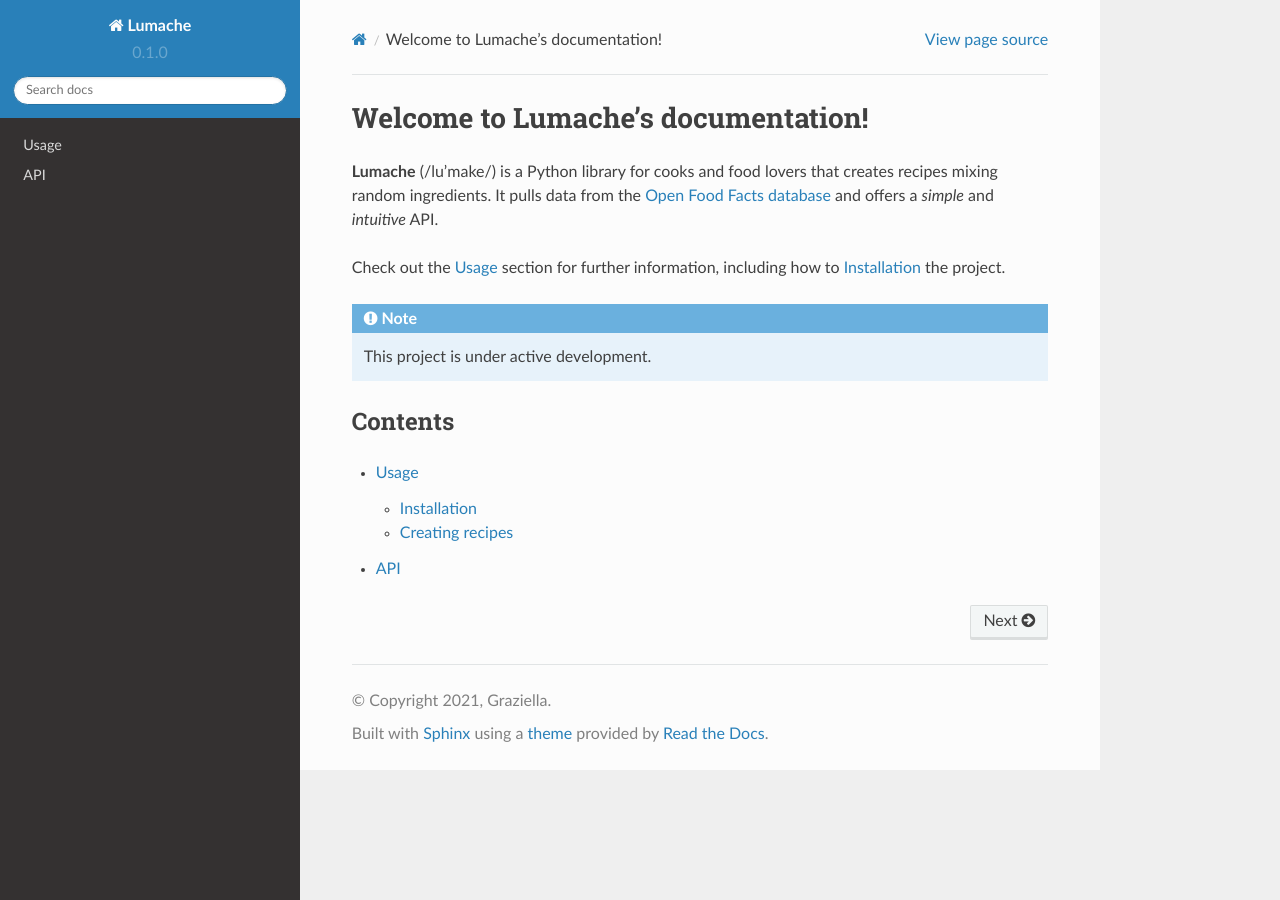
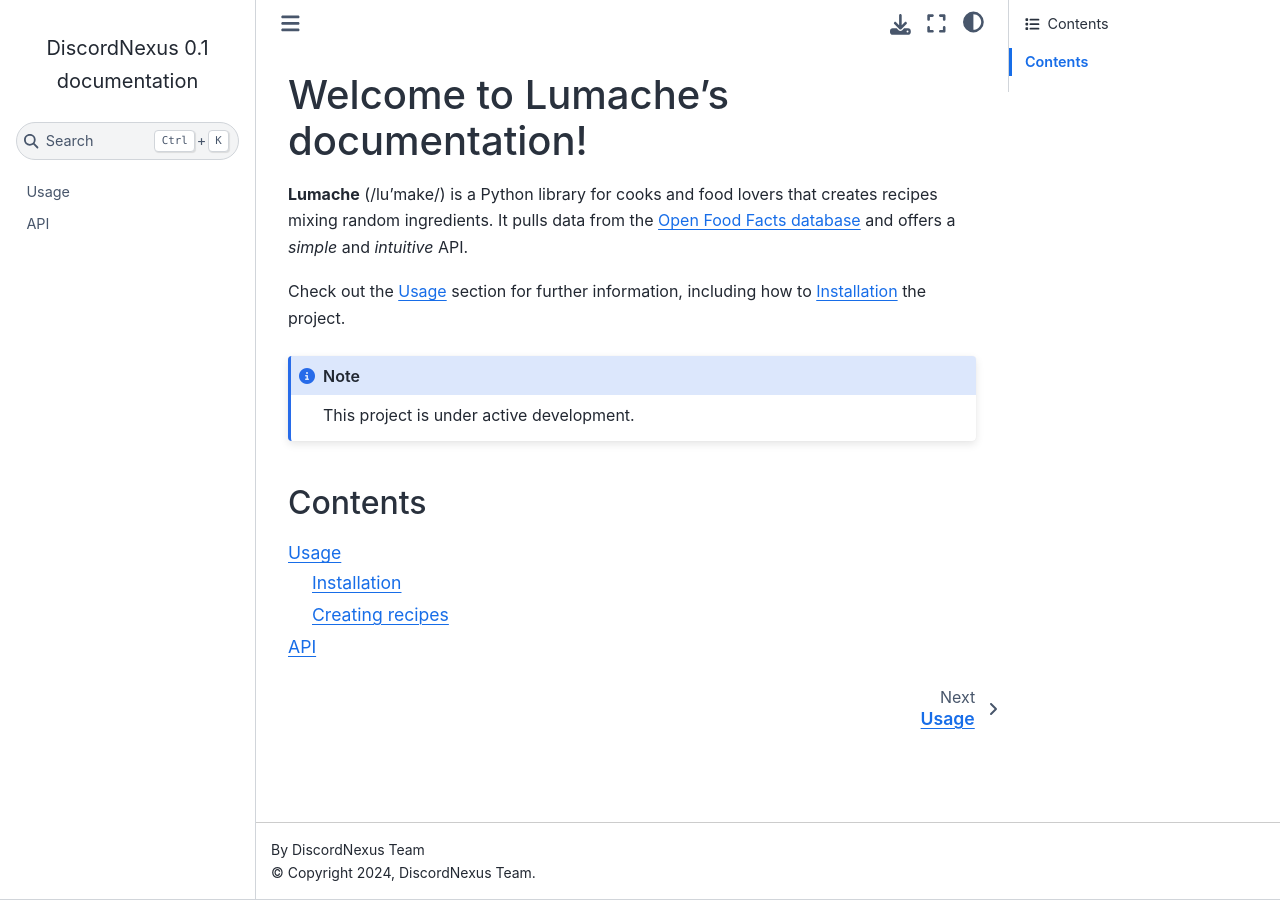
Before and after one commit to dnexusjs/Readthedocs, a Sphinx documentation site: the page built from docs/source/index.rst, in a window 1280 px wide. Built offline with Sphinx 7.4.7 and the Sphinx Book theme 1.1.4, drawn with Linux system fonts in a browser that asks for light colours.

Commit message:
Change themes

```diff
--- a/docs/requirements.txt
+++ b/docs/requirements.txt
@@ -1,2 +1,2 @@
 sphinx==7.1.2
-sphinx-rtd-theme==1.3.0rc1
+sphinx_book_theme
--- a/docs/source/conf.py
+++ b/docs/source/conf.py
@@ -2,9 +2,9 @@
 
 # -- Project information
 
-project = 'Lumache'
-copyright = '2021, Graziella'
-author = 'Graziella'
+project = 'DiscordNexus'
+copyright = '2024, DiscordNexus Team'
+author = 'DiscordNexus Team'
 
 release = '0.1'
 version = '0.1.0'
@@ -29,7 +29,7 @@
 
 # -- Options for HTML output
 
-html_theme = 'sphinx_rtd_theme'
+html_theme = 'sphinx_book_theme'
 
 # -- Options for EPUB output
 epub_show_urls = 'footnote'
--- /dev/null
+++ b/docs/source/generated/lumache.rst
@@ -0,0 +1,4 @@
+lumache
+=======
+
+.. automodule:: lumache
--- a/docs/source/index.rst
+++ b/docs/source/index.rst
@@ -1,6 +1,5 @@
 Welcome to Lumache's documentation!
 ===================================
-
 **Lumache** (/lu'make/) is a Python library for cooks and food lovers
 that creates recipes mixing random ingredients.
 It pulls data from the `Open Food Facts database <https://world.openfoodfacts.org/>`_
```
